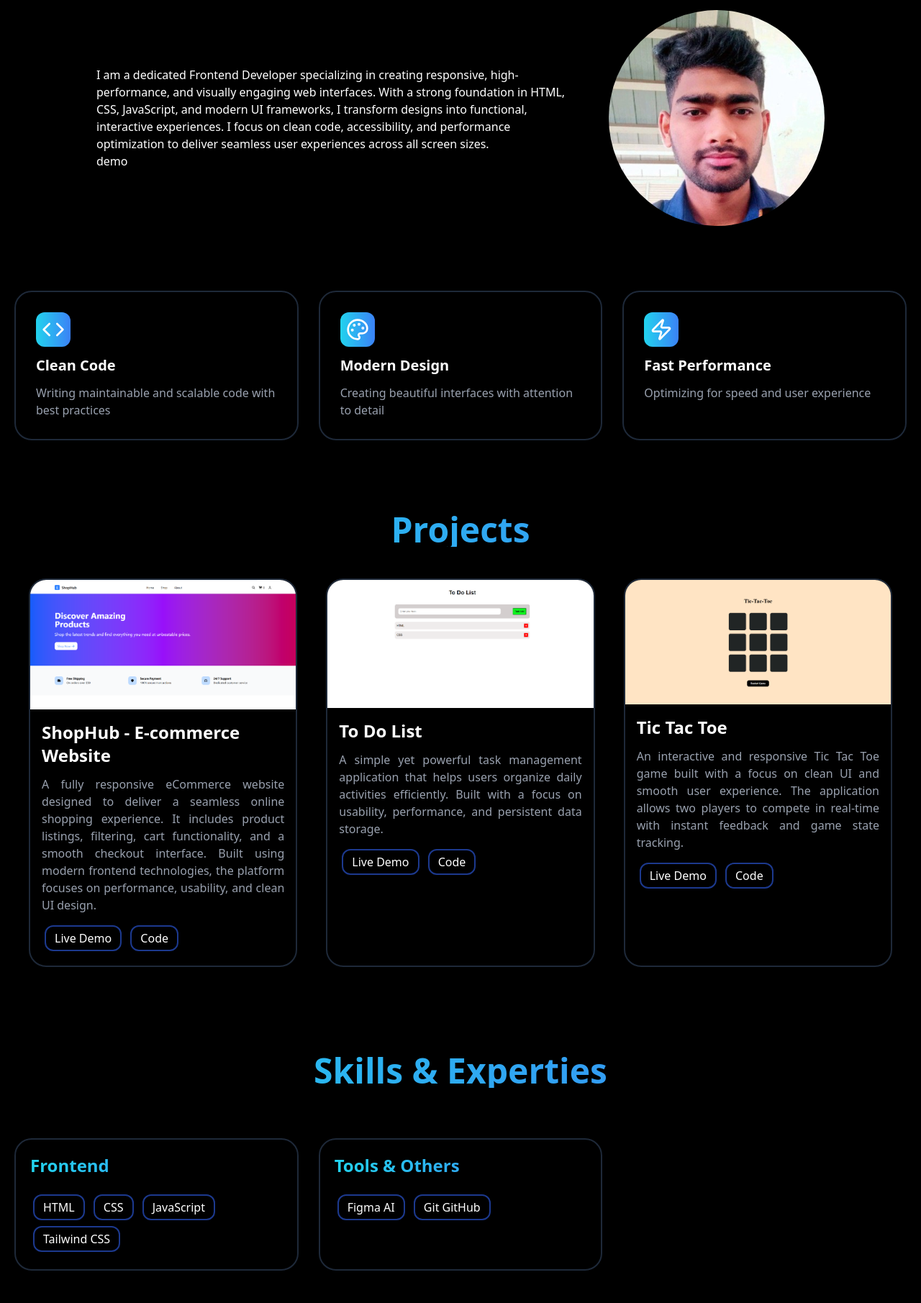
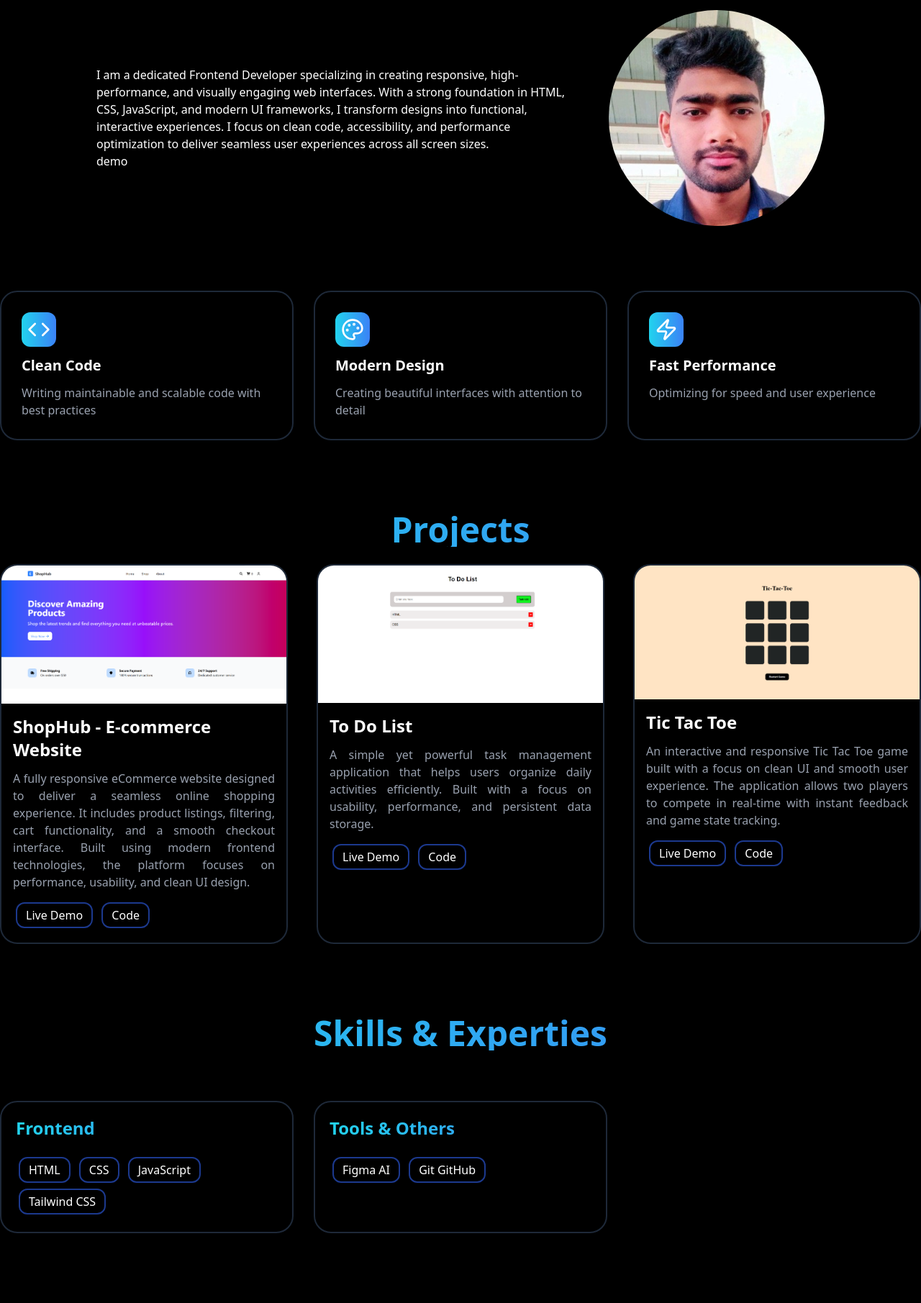
Before and after one commit to aryan-frontend/portfolio, a website: page index.html in a window 1280 px wide. Shown: the part 748-2559 px from the top of the page at 72% size. Drawn offline with Linux system fonts and the light colour scheme.

Commit message:
fix margin

```diff
--- a/index.html
+++ b/index.html
@@ -12,7 +12,7 @@
 
 <body>
     <header class="bg-black fixed top-0 w-full h-16 p-3 z-10 border-b border-gray-600">
-        <div class="max-w-7xl lg:mx-auto mx-5 flex items-center justify-between text-white">
+        <div class="max-w-7xl lg:mx-auto  flex items-center justify-between text-white">
             <div class="text-2xl font-bold gradient-text">
                 <h1>Portfolio</h1>
             </div>
@@ -31,8 +31,8 @@
         </div>
     </header>
     <main class="bg-black">
-        <div class="max-w-7xl mx-auto pt-[60px]">
-            <div class="text-center py-[50px] mx-5">
+        <div class="max-w-7xl lg:mx-auto mx-5 pt-[60px]">
+            <div class="text-center py-[50px] ">
                 <h1 class="lg:text-7xl text-5xl text-white font-bold mb-5">Hi, I'am</h1>
                 <h1
                     class="lg:text-7xl text-5xl font-bold gradient-text mb-10">
@@ -74,7 +74,7 @@
                 </div>
             </div>
 
-            <div class="mx-5 py-[50px]">
+            <div class=" py-[50px]">
                 <h1
                     class="lg:text-5xl text-3xl text-center font-bold gradient-text">
                     About me
@@ -131,12 +131,12 @@
             </div>
 
             <!--------- projects ----------->
-            <section class="mx-5 py-[50px]">
+            <section class="py-[50px]">
                 <h1
                     class="lg:text-5xl text-3xl text-center font-bold gradient-text">
                     Projects
                 </h1>
-                <div class="grid md:grid-cols-3 grid-cols-1 gap-10 text-white mt-6 p-5">
+                <div class="grid md:grid-cols-3 grid-cols-1 gap-10 text-white mt-6">
                     <div class="border-2 border-gray-800 hover:border-blue-900  rounded-3xl overflow-hidden">
                         <img src="/asset/eCommerce.png" alt="ecommerce">
                         <div class="p-4">
@@ -179,7 +179,7 @@
                 </div>
             </section>
             <!--------- Skills ------------->
-            <div class="mx-5 py-[50px]">
+            <div class=" py-[50px]">
                 <h1
                     class="lg:text-5xl text-3xl text-center font-bold gradient-text">
                     Skills & Experties
@@ -207,7 +207,7 @@
             </div>
 
             <!--------- Contact ------------->
-            <div class="mx-5 py-[50px]">
+            <div class=" py-[50px]">
                 <h1
                     class="lg:text-5xl text-3xl text-center font-bold gradient-text mb-5">
                     Get In Touch
```
